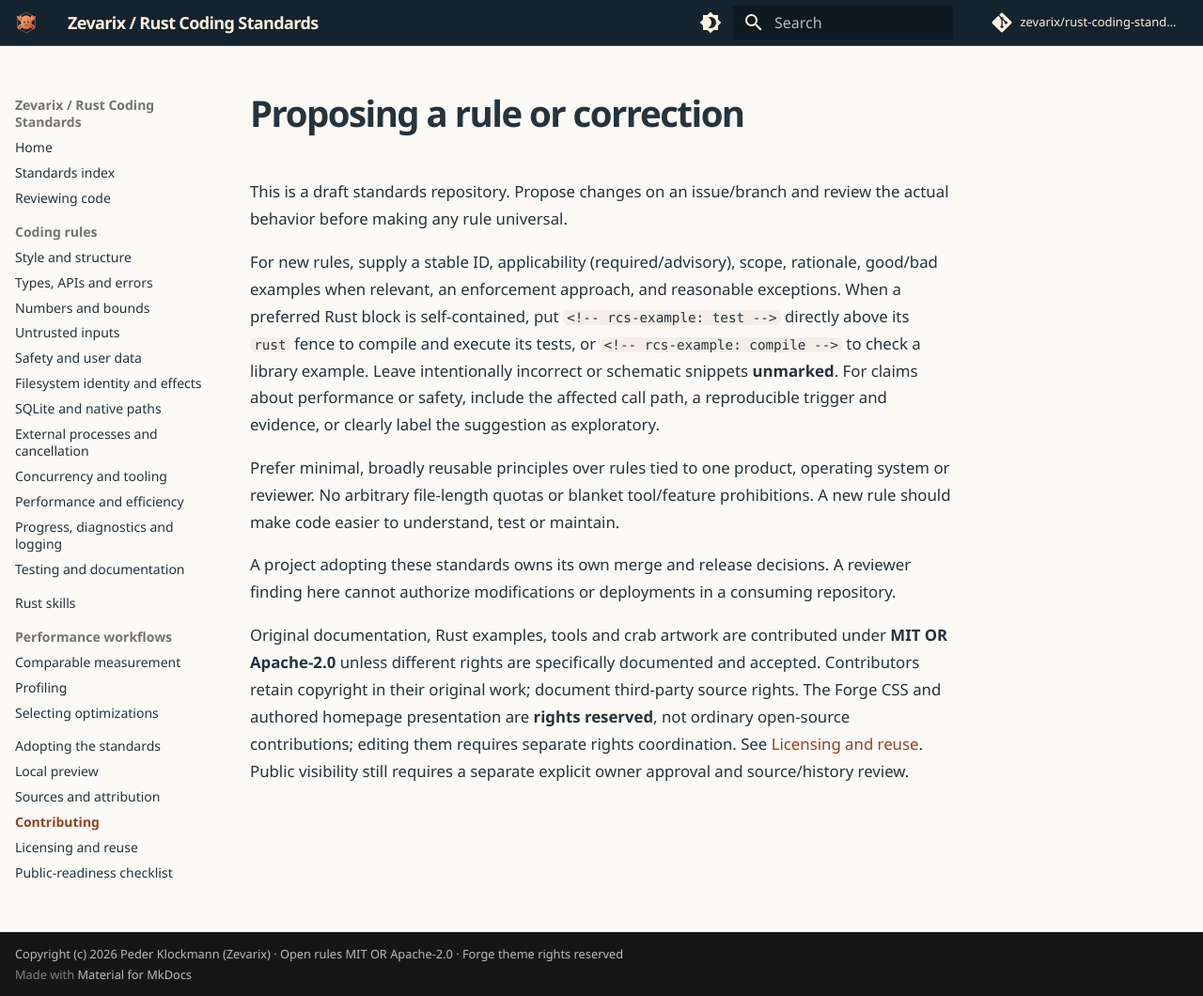
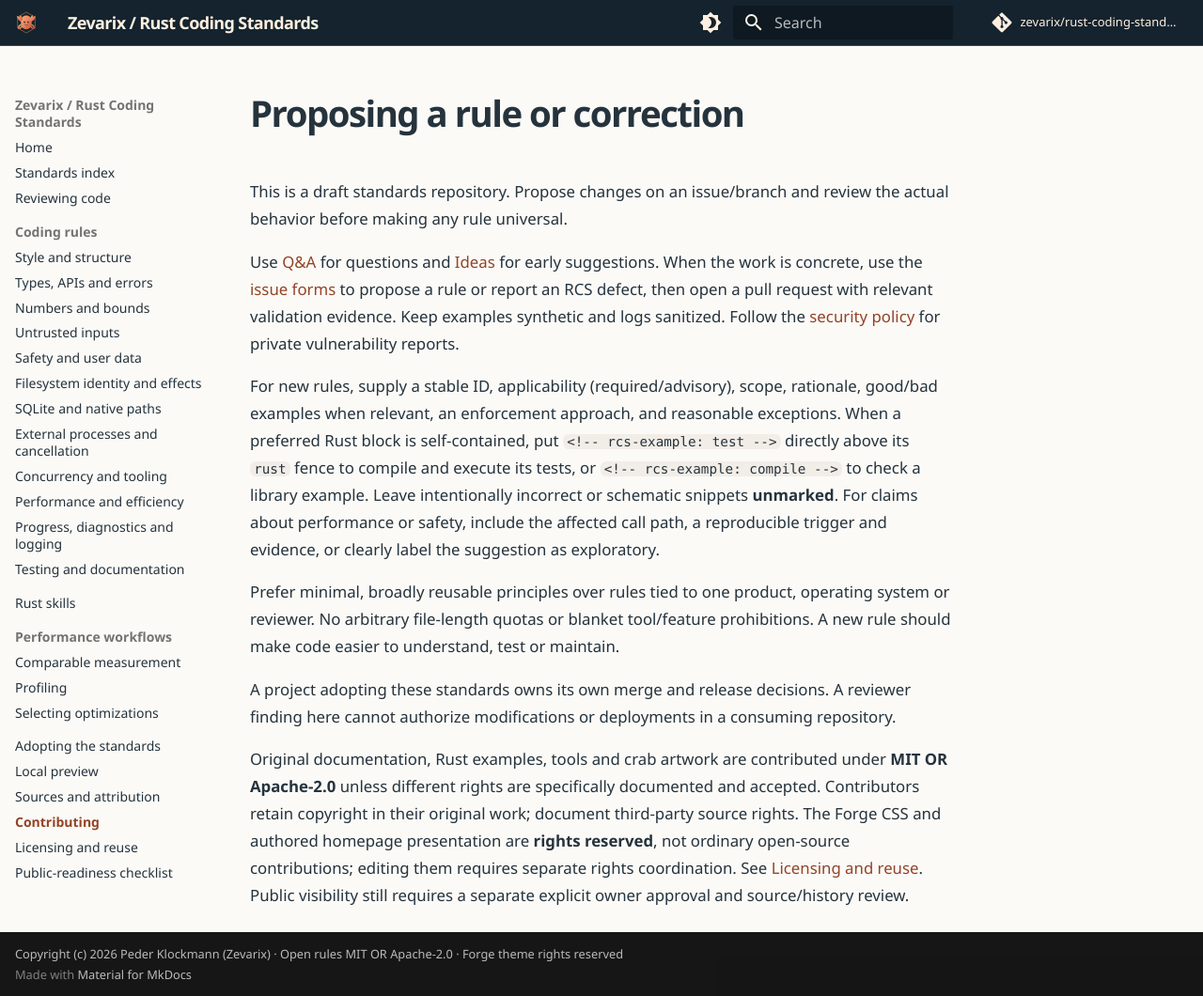
Before and after one commit to zevarix/rust-coding-standards, an MkDocs documentation site: the page built from docs/contributing.md, in a window 1280 px wide and 1060 px high. Shown: the whole window at 94% size. Built offline with MkDocs 1.6.1 and Material for MkDocs 9.7.7, drawn with Linux system fonts in a browser that asks for light colours; comment, search, counter and statistics services are not loaded.

Commit message:
Add contribution templates and GitHub Discussions (#33)

```diff
--- a/docs/contributing.md
+++ b/docs/contributing.md
@@ -1,6 +1,15 @@
 # Proposing a rule or correction
 
 This is a draft standards repository. Propose changes on an issue/branch and review the actual behavior before making any rule universal.
+
+Use [Q&A](https://github.com/zevarix/rust-coding-standards/discussions/categories/q-a)
+for questions and [Ideas](https://github.com/zevarix/rust-coding-standards/discussions/categories/ideas)
+for early suggestions. When the work is concrete, use the
+[issue forms](https://github.com/zevarix/rust-coding-standards/issues/new/choose)
+to propose a rule or report an RCS defect, then open a pull request with relevant
+validation evidence. Keep examples synthetic and logs sanitized. Follow the
+[security policy](https://github.com/zevarix/rust-coding-standards/blob/main/SECURITY.md)
+for private vulnerability reports.
 
 For new rules, supply a stable ID, applicability (required/advisory), scope, rationale, good/bad examples when relevant, an enforcement approach, and reasonable exceptions. When a preferred Rust block is self-contained, put `<!-- rcs-example: test -->` directly above its `rust` fence to compile and execute its tests, or `<!-- rcs-example: compile -->` to check a library example. Leave intentionally incorrect or schematic snippets **unmarked**. For claims about performance or safety, include the affected call path, a reproducible trigger and evidence, or clearly label the suggestion as exploratory.
 
```
Also changed, not shown: CONTRIBUTING.md (+10 -0 lines), README.md (+1 -0 lines), .github/pull_request_template.md (added), 5 other files.
